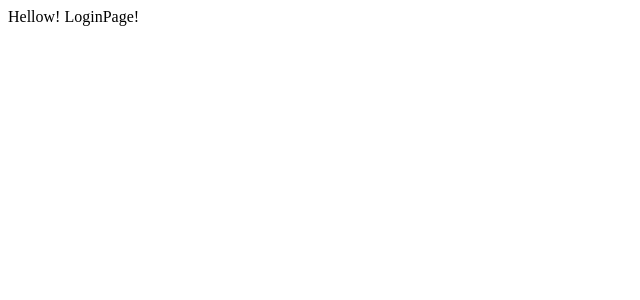
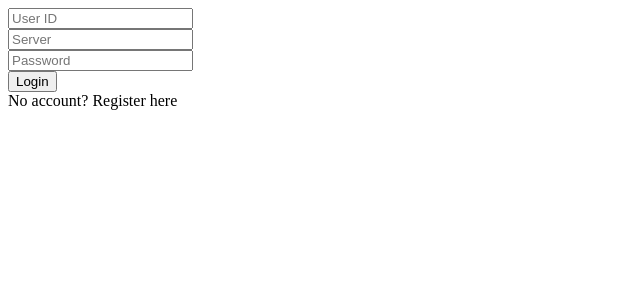
Before and after one commit to wlingze/matrix-client, a React (Create React App) app: page / in a window 1280 px wide. Shown: the top 300 px of the page, without its empty margins (0-640 px from the left). Built offline with nearby package versions, Linux system fonts and the light colour scheme.

Commit message:
feat(login/register page input)
* login page input element using DialogContainer
* register / login switch
* test information needed for the page

```diff
--- a/src/App.tsx
+++ b/src/App.tsx
@@ -34,7 +34,7 @@ export default class App extends React.Component<AppProps, AppState> {
 
     private showLogin() {
         const loginPage = (
-            <Login />
+            <Login showMainPage={this.showMain} />
         )
         console.log("set login is start page")
         this.setState({ startPage: loginPage })
--- /dev/null
+++ b/src/ui/info.ts
@@ -0,0 +1,10 @@
+
+export const HAVE_AN_ACCOUNT = 'Already have an account?\nLogin here';
+export const NO_ACCOUNT = 'No account? Register here';
+export const REGISTER = "Register"
+export const LOGIN = "Login"
+export const USER_ID = "User ID"
+export const SERVER = "Server"
+export const PASSWORD = "Password"
+export const REPEAT_PASSWORD = "Repeat Password"
+export const ID_PASSWD_MISS = "User ID or Password missing"
--- a/src/view/Login.tsx
+++ b/src/view/Login.tsx
@@ -1,11 +1,108 @@
 import React from "react";
+import DialogContainer from "../component/DialogContainer";
+import { HAVE_AN_ACCOUNT, LOGIN, NO_ACCOUNT, PASSWORD, REGISTER, REPEAT_PASSWORD, SERVER, USER_ID } from "../ui/info";
+interface LoginProps {
+    showMainPage: () => void;
+}
 
-export default class Login extends React.Component{
+interface LoginState {
+    register: boolean;
+
+    repeatPassword: string;
+    server: string | undefined;
+    userId: string | undefined;
+}
+
+export default class Login extends React.Component<LoginProps, LoginState> {
+    private userid = "";
+    private server = "";
+    private password = "";
+    private repeat_password = "";
+
+    constructor(props: LoginProps) {
+        super(props);
+        this.state = {
+            repeatPassword: "",
+            register: false,
+            server: "",
+            userId: "",
+        };
+    }
+
+    private switch = () => {
+        this.setState({ register: !this.state.register })
+    }
+
+    private onPressMainButton = async () => {
+        if (!this.userid || !this.password) {
+            console.log("userid and password is null");
+        }
+
+        // here is login logical
+        console.log(this.userid, this.password, this.server, this.repeat_password);
+    }
 
     render() {
+        const content = (
+            <div>
+                <div>
+                    {/* user id */}
+                    <input
+                        placeholder={USER_ID}
+                        onChange={input => this.userid = input.target.value}
+                    />
+                </div>
+
+                <div>
+                    {/* server  */}
+                    <input
+                        placeholder={SERVER}
+                        onChange={input => this.server = input.target.value}
+                    />
+                </div>
+
+                <div>
+                    {/* password  */}
+                    <input
+                        placeholder={PASSWORD}
+                        onChange={input => this.password = input.target.value}
+                    />
+                </div>
+
+                <div>
+                    {this.state.register ? (
+                        <input
+                            placeholder={REPEAT_PASSWORD}
+                            onChange={input => this.repeat_password = input.target.value}
+                        />
+                    ) : null}
+                </div>
+            </div>
+        )
+
+
+        const bottom = (
+            <div onClick={this.switch}>
+                {this.state.register ? HAVE_AN_ACCOUNT : NO_ACCOUNT}
+            </div>
+        )
+
+        const loginDialog = (
+            <DialogContainer
+                content={content}
+
+                confirmButton={true}
+                confirmButtonText={this.state.register ? REGISTER : LOGIN}
+                onConfirm={this.onPressMainButton}
+
+                bottom={bottom}
+            />
+        )
+
+
         return (
             <div>
-                Hellow! LoginPage!
+                {loginDialog}
             </div>
         )
     }
```
